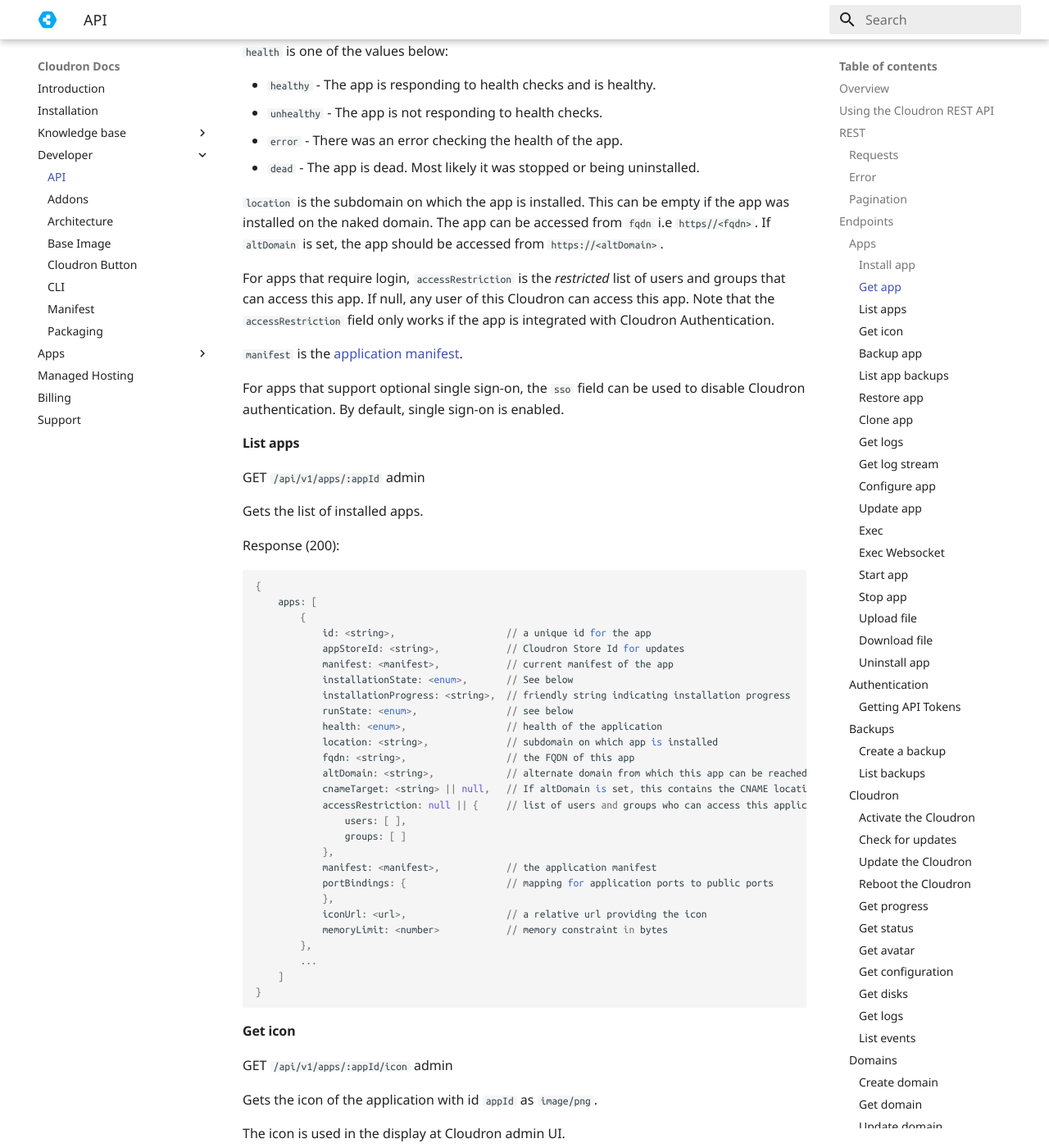
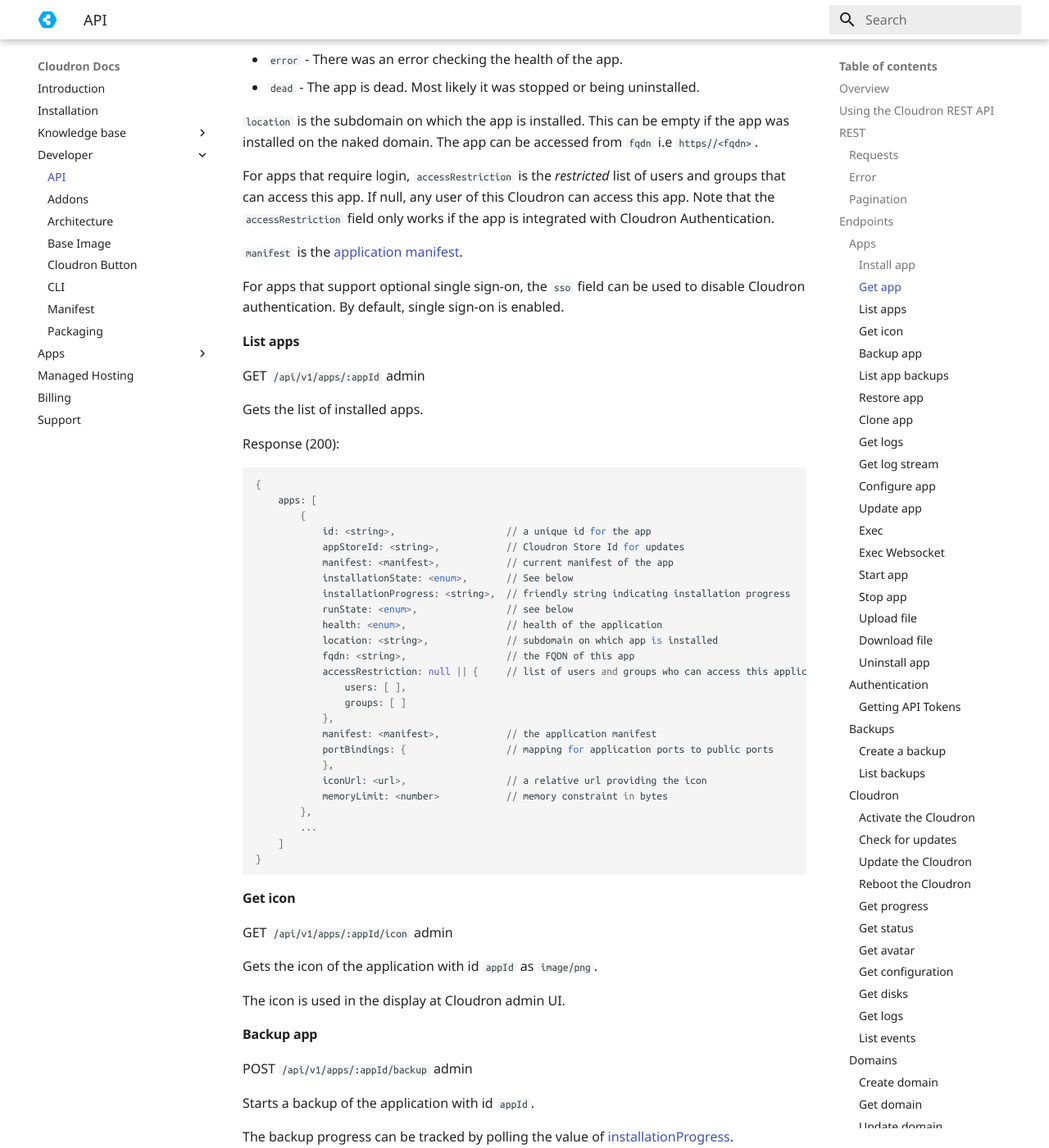
Before and after one commit to M-arcus/cloudron-docs, an MkDocs documentation site: the page built from docs/documentation/developer/api.md, in a window 1280 px wide and 1400 px high, scrolled down 5267 px. Shown: the whole window at 82% size. Built offline with MkDocs 1.6.1 and Material for MkDocs 9.7.7, drawn with Linux system fonts in a browser that asks for light colours; old or Windows-style settings are respelled for this version of MkDocs; some of the changed text lies outside the part shown.

Commit message:
altDomain is gone

```diff
--- a/docs/documentation/developer/api.md
+++ b/docs/documentation/developer/api.md
@@ -77,7 +77,6 @@
     key: <string>,                   // pem encoded TLS key
     memoryLimit: <number>,           // memory constraint in bytes
     backupId: <string>,              // initialize the app from this backup
-    altDomain: <string>,             // alternate domain from which this app can be reached
     xFrameOptions: <string>,         // set X-Frame-Options header, to control which websites can embed this app
     robotsTxt: <string>,             // robots.txt file content
     sso: <boolean>,                  // integrate with Cloudron user management
@@ -109,8 +108,6 @@
 
 `cert` and `key` provide the TLS certificates. If the domain name of the app does not must match with the certificate
 provided, a 400 will be returned.
-
-If `altDomain` is set, the app can be accessed from `https://<altDomain>`.
 
 `xFrameOptions` can hold one of the following values:
 * `DENY` - to prevent embedding from any website
@@ -173,8 +170,6 @@
     health: <enum>,                  // health of the application
     location: <string>,              // subdomain on which app is installed
     fqdn: <string>,                  // the FQDN of this app
-    altDomain: <string>,             // alternate domain from which this app can be reached
-    cnameTarget: <string> || null,   // If altDomain is set, this contains the CNAME location for the app
     accessRestriction: null || {     // list of users and groups who can access this application
         users: [ ],
         groups: [ ]
@@ -229,7 +224,7 @@
 * `dead` - The app is dead. Most likely it was stopped or being uninstalled.
 
 `location` is the subdomain on which the app is installed. This can be empty if the app was installed on the naked domain. The app can be
-accessed from `fqdn` i.e `https//<fqdn>`. If `altDomain` is set, the app should be accessed from `https://<altDomain>`.
+accessed from `fqdn` i.e `https//<fqdn>`.
 
 For apps that require login, `accessRestriction` is the *restricted* list of users and groups that can access this app.
 If null, any user of this Cloudron can access this app. Note that the `accessRestriction` field only works if the app
@@ -261,8 +256,6 @@
             health: <enum>,                  // health of the application
             location: <string>,              // subdomain on which app is installed
             fqdn: <string>,                  // the FQDN of this app
-            altDomain: <string>,             // alternate domain from which this app can be reached
-            cnameTarget: <string> || null,   // If altDomain is set, this contains the CNAME location for the app
             accessRestriction: null || {     // list of users and groups who can access this application
                 users: [ ],
                 groups: [ ]
@@ -448,7 +441,6 @@
     cert: <string>,                 // pem encoded TLS cert
     key: <string>,                  // pem encoded TLS key
     memoryLimit: <number>,          // memory constraint in bytes
-    altDomain: <string>,            // alternate domain from which this app can be reached
     xFrameOptions: <string>,        // set X-Frame-Options header, to control which websites can embed this app
     robotsTxt: <string>,            // robots.txt file content
     debugMode: null || {            // debug mode parameters
```
